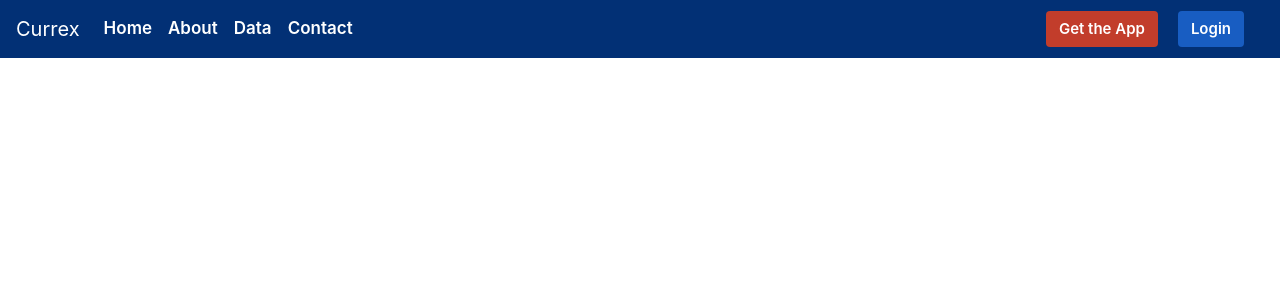
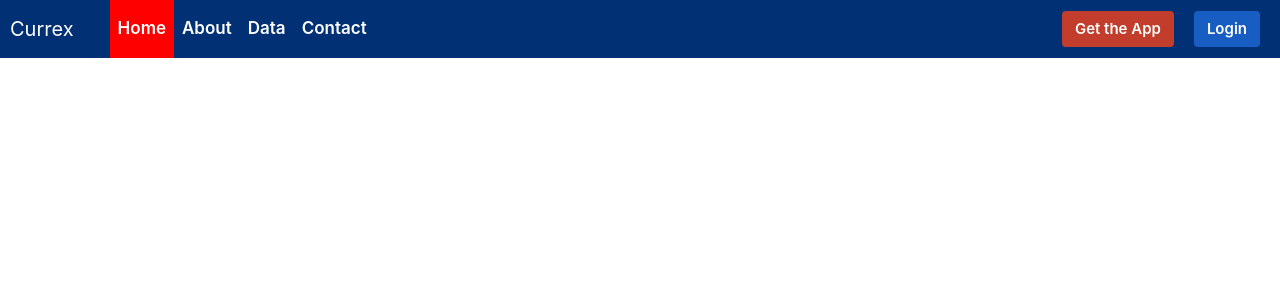
Before and after one commit to ArthurDav/currex, a React (Create React App) app: page / in a window 1280 px wide. Shown: the top 300 px of the page. Built offline with nearby package versions, Linux system fonts and the light colour scheme.

Commit message:
navbar styling is done for the desktop, now the styling need to be done for the responsive navbar

```diff
--- a/src/component/Header/Header.css
+++ b/src/component/Header/Header.css
@@ -13,9 +13,15 @@ Modify ths file if you wish to modify the style of the element cited above
     margin: none;
 }
 
+.Header .navbar {
+    padding: 0;
+}
+
 /* navbar brand, can be replaced with a logo/img, temp text only */
 .navbar-brand  {
     color: white;
+    padding-left: 10px;
+    padding-right: 20px;
 }
 
 .navbar-brand:active  {
@@ -25,6 +31,8 @@ Modify ths file if you wish to modify the style of the element cited above
 /* nav item-link, menu link and item */
 .nav-item .nav-link  {
     color: #fff;
+    padding: 1rem;
+
 }
 
 .nav-item .nav-link:active {
@@ -78,3 +86,17 @@ Modify ths file if you wish to modify the style of the element cited above
     margin-right: 20px;
     font-size: 17px;
 }
+
+li .nav-item .active {
+    background-color: #185DC2;
+}
+
+/* effect active tab change color */
+ .navbar-nav > .active > a,
+ .navbar-nav > .active > a:focus,
+ .navbar-nav > .active > a:hover {
+    color: rgb(255, 255, 255);
+    background-color: red
+}
+
+                                                /* Mobile/responsive menu */
```
